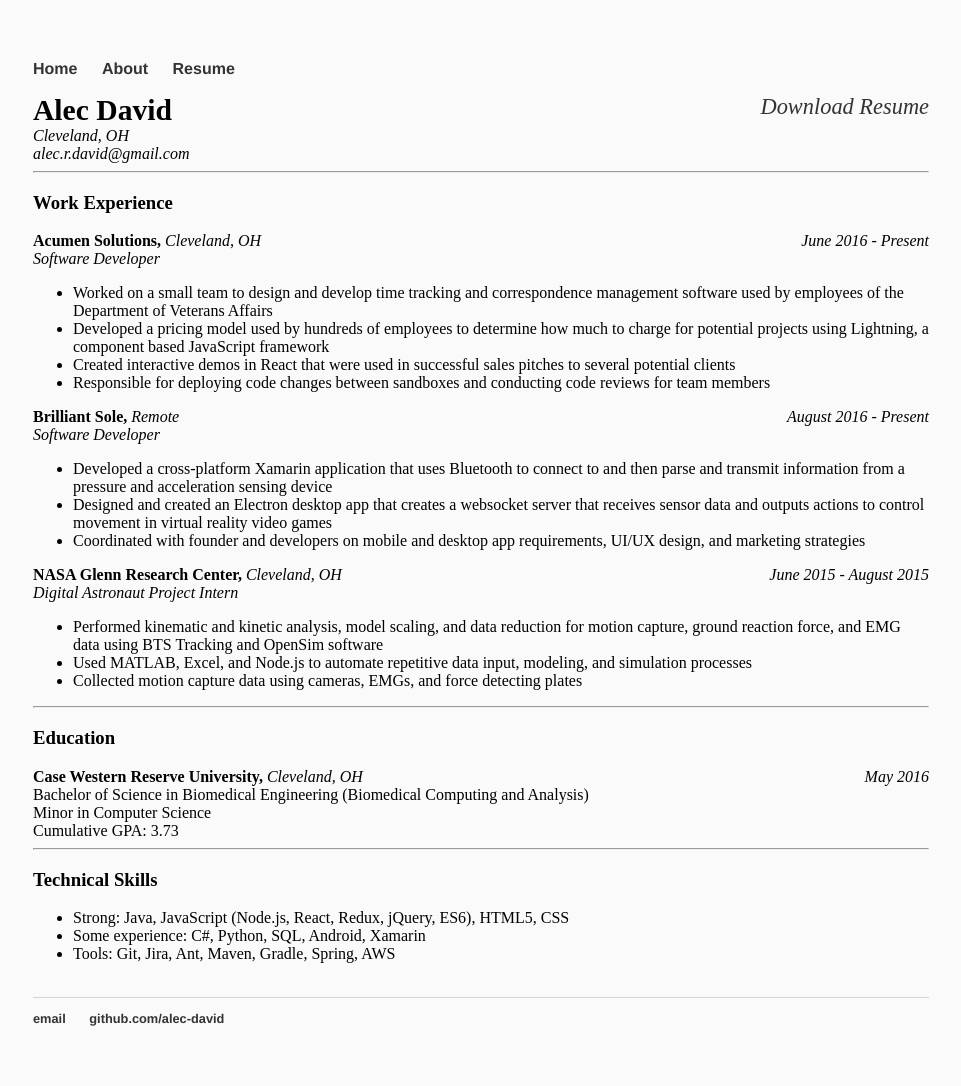
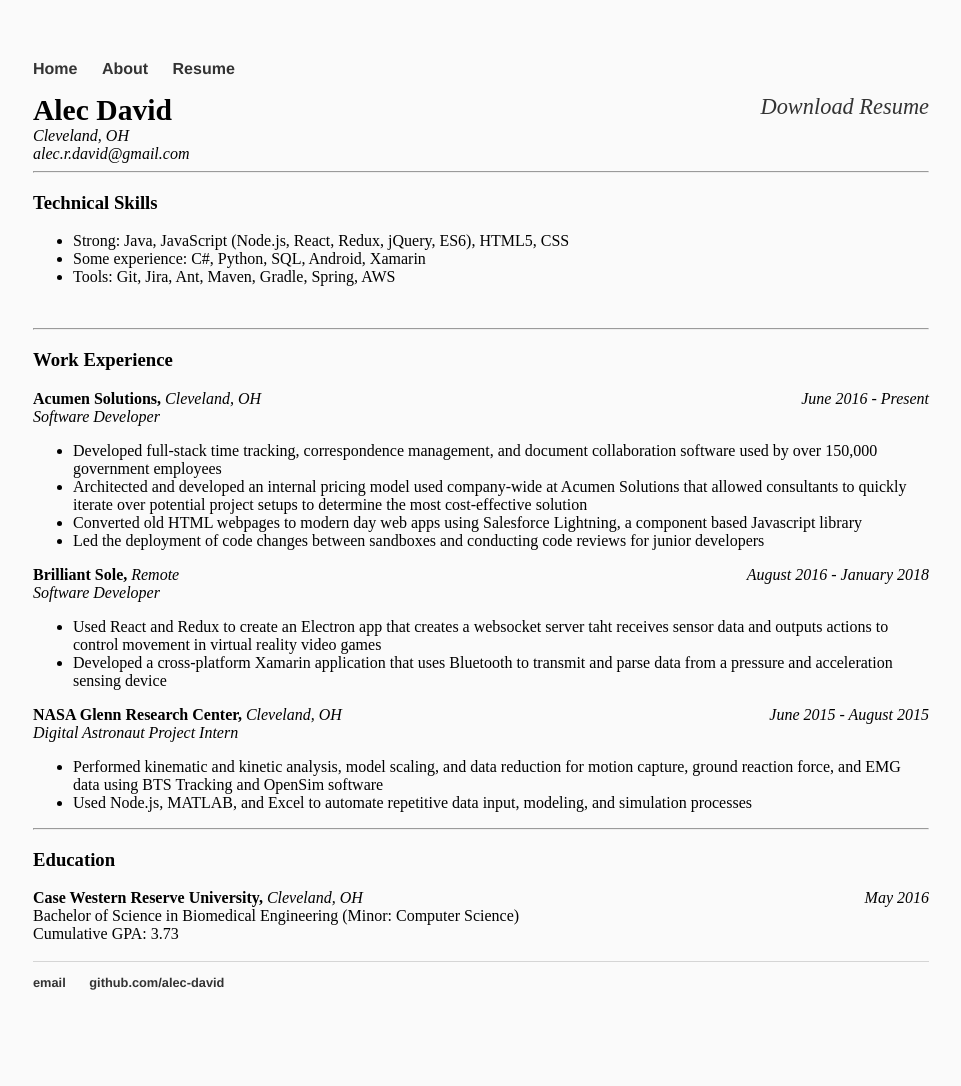
Before and after one commit to alec-david/alec-david.github.io, a Jekyll site: the page built from resume/index.html, in a window 1280 px wide. Shown: the whole page, without its empty margins (159-1120 px from the left). Built offline with Jekyll 4.4.1, drawn with Linux system fonts in a browser that asks for light colours; after the commit the page ends 1050 px from its top, so only the background shows below that.

```diff
--- a/resume/index.html
+++ b/resume/index.html
@@ -13,6 +13,16 @@
     <br>
     <hr>
   </address>
+  <div class="techSkills">
+    <h3>Technical Skills</h3>
+    <ul>
+      <li>Strong: Java, JavaScript (Node.js, React, Redux, jQuery, ES6), HTML5, CSS</li>
+      <li>Some experience: C#, Python, SQL, Android, Xamarin</li>
+      <li>Tools: Git, Jira, Ant, Maven, Gradle, Spring, AWS</li>
+    </ul>
+  </div>
+  <br>
+  <hr>
   <div class="workExperience">
     <h3>Work Experience</h3>
     <div class="jobDetail">
@@ -25,16 +35,16 @@
       <i>Software Developer</i>
       <ul>
         <li>
-          Worked on a small team to design and develop time tracking and correspondence management software used by employees of the Department of Veterans Affairs
+          Developed full-stack time tracking, correspondence management, and document collaboration software used by over 150,000 government employees
         </li>
         <li>
-          Developed a pricing model used by hundreds of employees to determine how much to charge for potential projects using Lightning, a component based JavaScript framework
+          Architected and developed an internal pricing model used company-wide at Acumen Solutions that allowed consultants to quickly iterate over potential project setups to determine the most cost-effective solution
         </li>
         <li>
-          Created interactive demos in React that were used in successful sales pitches to several potential clients
+          Converted old HTML webpages to modern day web apps using Salesforce Lightning, a component based Javascript library
         </li>
         <li>
-          Responsible for deploying code changes between sandboxes and conducting code reviews for team members
+          Led the deployment of code changes between sandboxes and conducting code reviews for junior developers
         </li>
       </ul>
     </div>
@@ -42,19 +52,16 @@
       <b>Brilliant Sole,</b>
       <i>Remote</i>
       <span class="pullRight">
-        August 2016 - Present
+        August 2016 - January 2018
       </span>
       <br>
       <i>Software Developer</i>
       <ul>
         <li>
-          Developed a cross-platform Xamarin application that uses Bluetooth to connect to and then parse and transmit information from a pressure and acceleration sensing device
+          Used React and Redux to create an Electron app that creates a websocket server taht receives sensor data and outputs actions to control movement in virtual reality video games
         </li>
         <li>
-          Designed and created an Electron desktop app that creates a websocket server that receives sensor data and outputs actions to control movement in virtual reality video games
-        </li>
-        <li>
-          Coordinated with founder and developers on mobile and desktop app requirements, UI/UX design, and marketing strategies
+          Developed a cross-platform Xamarin application that uses Bluetooth to transmit and parse data from a pressure and acceleration sensing device
         </li>
       </ul>
     </div>
@@ -68,14 +75,10 @@
       <i>Digital Astronaut Project Intern</i>
       <ul>
         <li>
-          Performed kinematic and kinetic analysis, model scaling, and data reduction for motion capture, ground reaction force, and
-          EMG data using BTS Tracking and OpenSim software
+          Performed kinematic and kinetic analysis, model scaling, and data reduction for motion capture, ground reaction force, and EMG data using BTS Tracking and OpenSim software
         </li>
         <li>
-          Used MATLAB, Excel, and Node.js to automate repetitive data input, modeling, and simulation processes
-        </li>
-        <li>
-          Collected motion capture data using cameras, EMGs, and force detecting plates
+          Used Node.js, MATLAB, and Excel to automate repetitive data input, modeling, and simulation processes
         </li>
       </ul>
     </div>
@@ -91,20 +94,10 @@
       </span>
       <br>
       <span>
-        Bachelor of Science in Biomedical Engineering (Biomedical Computing and Analysis)
-        <br> Minor in Computer Science
+        Bachelor of Science in Biomedical Engineering (Minor: Computer Science)
         <br> Cumulative GPA: 3.73
       </span>
     </div>
   </div>
-  <hr>
-  <div class="techSkills">
-    <h3>Technical Skills</h3>
-    <ul>
-      <li>Strong: Java, JavaScript (Node.js, React, Redux, jQuery, ES6), HTML5, CSS</li>
-      <li>Some experience: C#, Python, SQL, Android, Xamarin</li>
-      <li>Tools: Git, Jira, Ant, Maven, Gradle, Spring, AWS</li>
-    </ul>
-  </div>
   <br>
 </div>
```
Also changed, not shown: index.html (+27 -0 lines), _config.yml (line endings or trailing spaces), _layouts/default.html (line endings or trailing spaces), about/index.html (line endings or trailing spaces), 2 other files.
